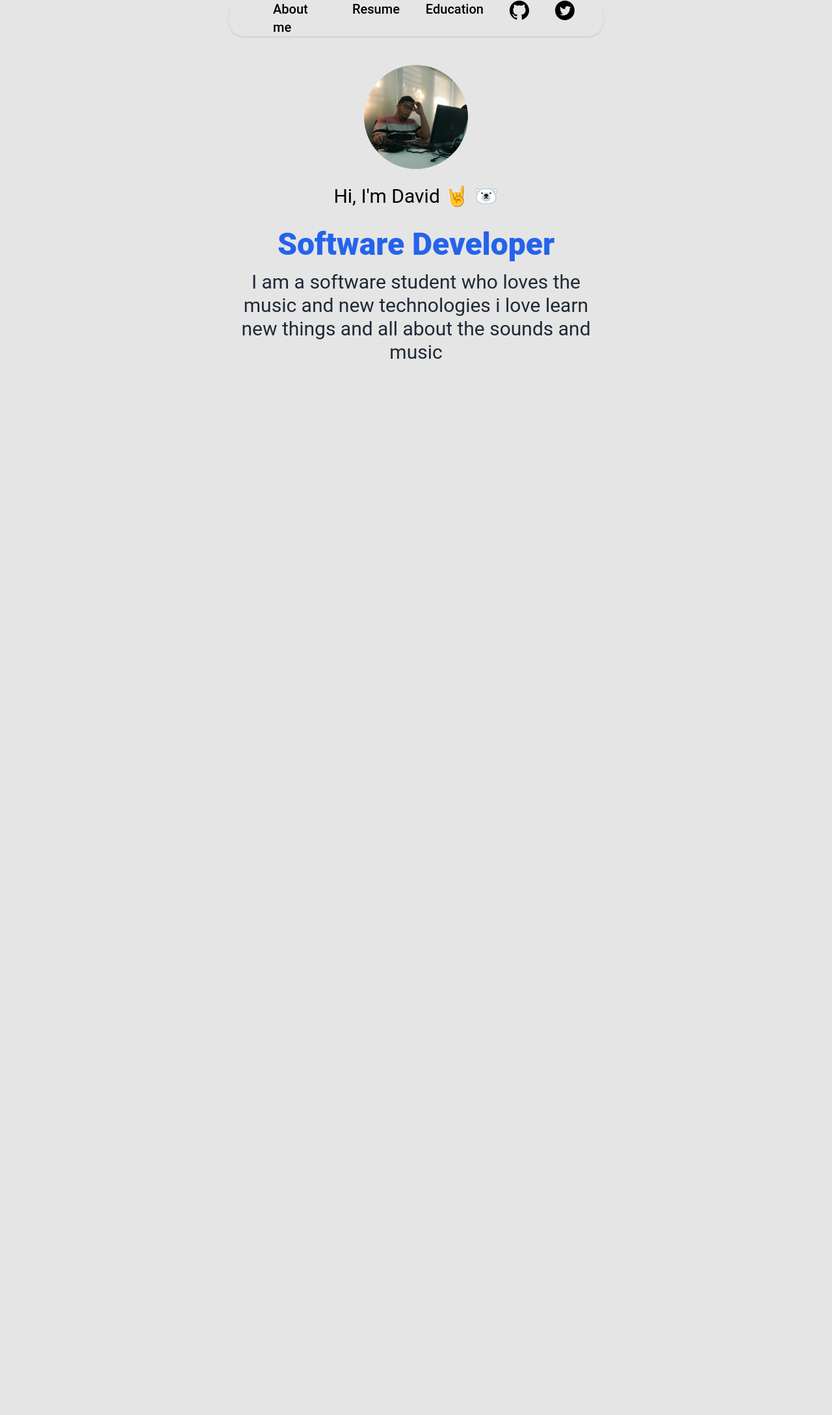
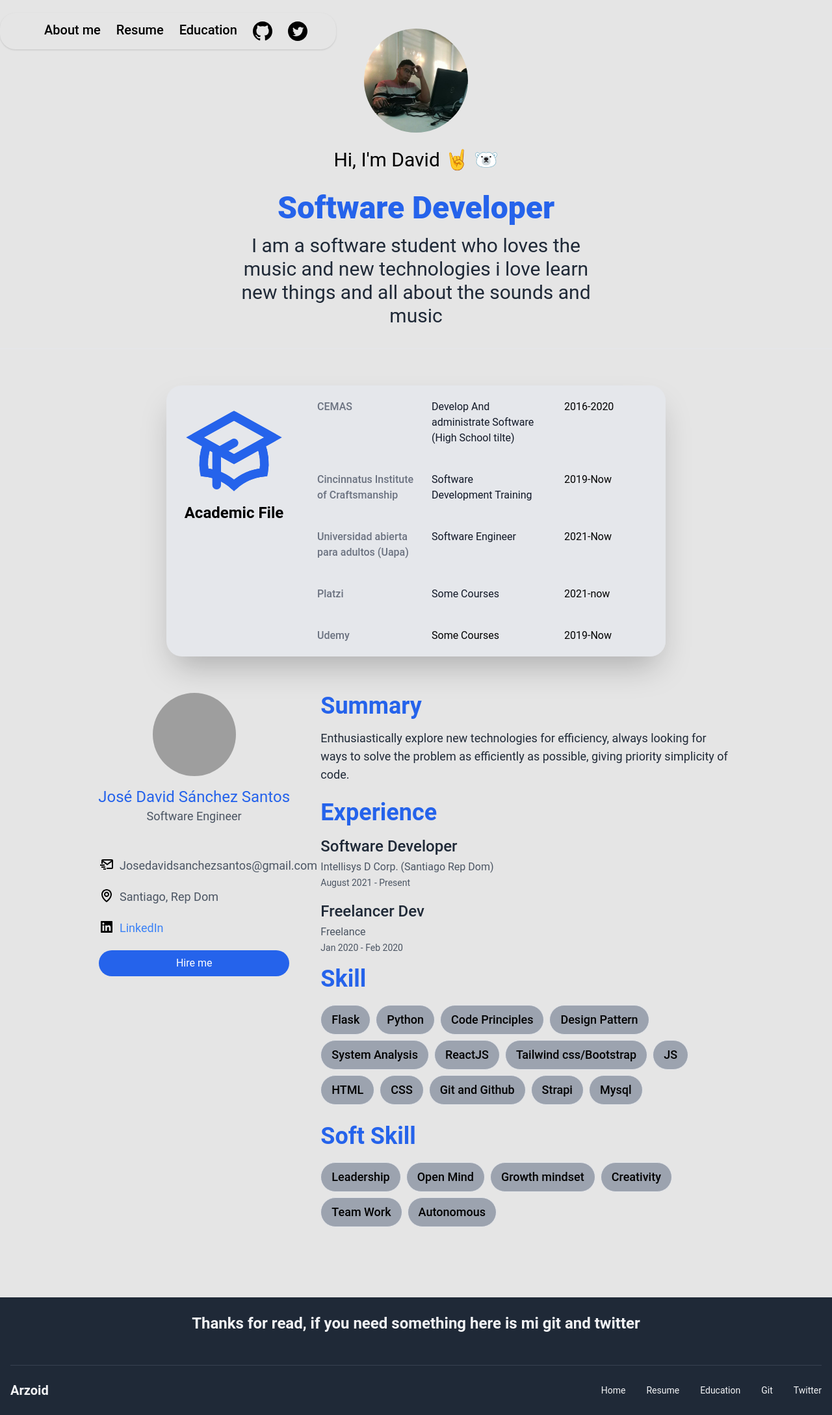
Before and after one commit to Arzoid29/myPort, a React (Create React App) app: page / in a window 1280 px wide. Shown: the whole page at 65% size. Before the commit the page ends 800 px from the top, so only its background shows below. Built offline with nearby package versions, Linux system fonts and the light colour scheme; grey boxes are pictures that could not be loaded.

Commit message:
final version 1

```diff
--- a/src/App.js
+++ b/src/App.js
@@ -1,20 +1,26 @@
 import React from "react";
-import { BrowserRouter as Router, Switch, Route } from "react-router-dom";
-import {createBrowserHistory} from 'history';
+
 import NavBar from "./components/Navbar";
 import Education from "./pages/education";
+import Footer from "./pages/Footer";
 import Home from "./pages/Home";
 import Resume from "./pages/Resume";
-const history = createBrowserHistory();
+
 export default function App() {
   return (
-    <Router history={history}>
-      <NavBar />
-      <Switch>
-        <Route path="/" exact={true} component={Home}></Route>
-        <Route path="/resume" exact={true} component={Resume}></Route>
-        <Route path="/education" exact={true} component={Education}></Route>
-      </Switch>
-    </Router>
+    <>
+      <NavBar/>
+      <Home/>
+      <br/>
+      <hr className='text-black'/>
+      <Education/>
+
+      <br/>
+      <Resume/>
+      <br/>
+      <br/>
+      <br/>
+      <Footer/>
+    </>
   );
 }
--- a/src/components/Navbar.js
+++ b/src/components/Navbar.js
@@ -6,9 +6,9 @@ import { MenuIcon, XIcon,} from "@heroicons/react/outline";
 import Git from "./git";
 import Twitter from "./Twitter";
 const navigation = [
-  { name: "About me", href: "/", current: false },
-  { name: "Resume", href: "/resume", current: false },
-  { name: "Education", href: "/education", current: false },
+  { name: "About me", href: "#Home", current: false },
+  { name: "Resume", href: "#resume", current: false },
+  { name: "Education", href: "#education", current: false },
   { name: <Git/>, href: "https://github.com/Arzoid29", current: false },
   { name: <Twitter/>, href: "https://twitter.com/Arzoidss", current: false },
 ];
@@ -19,14 +19,14 @@ function classNames(...classes) {
 
 export default function NavBar() {
   return (
-    <Disclosure as="nav" className=" max-w-xl mx-auto  shadow rounded-3xl ">
+    <Disclosure as="nav" className=" max-w-xl mx-auto  shadow rounded-3xl  fixed bg">
       {({ open }) => (
         <>
           <div className="max-w-5xl mx-auto px-2 sm:px-6 lg:px-8  ">
             <div className="relative flex items-center justify-between h-14 ">
               <div className="absolute inset-y-0 left-0 flex items-center sm:hidden">
                 {/* Mobile menu button*/}
-                <Disclosure.Button className="inline-flex items-center justify-center p-2 rounded-md text-gray-400 hover:text-white hover:bg-gray-700 focus:outline-none focus:ring-2 focus:ring-inset focus:ring-white">
+                <Disclosure.Button className="inline-flex items-center justify-center p-2 rounded-md bg-black text-gray-400 hover:text-white hover:bg-blue-600 focus:outline-none focus:ring-2 focus:ring-inset focus:ring-white">
                   <span className="sr-only">Open main menu</span>
                   {open ? (
                     <XIcon className="block h-6 w-6" aria-hidden="true" />
@@ -37,14 +37,14 @@ export default function NavBar() {
               </div>
               <div className="flex-1 flex items-center justify-center sm:items-stretch sm:justify-center">
                 <div className="hidden sm:block sm:ml-6">
-                  <div className="flex space-x-4">
+                  <div className="flex space-x-0">
                     {navigation.map((item) => (
                       <a
                         key={item.name}
                         href={item.href}
                         className={classNames(
                           item.current
-                            ? "bg-gray-700 text-white hover:bg-blue-600 animate-pulse"
+                            ? " text-white hover:bg-blue-600 animate-pulse"
                             : "text-black hover:bg-blue-600 hover:text-white ",
                           "px-3 py-2 rounded-full text-xl font-medium"
                         )}
@@ -67,9 +67,9 @@ export default function NavBar() {
                   href={item.href}
                   className={classNames(
                     item.current
-                      ? "bg-gray-700 text-white hover:bg-blue-700"
+                      ? " text-white hover:bg-blue-700"
                       : "text-black hover:bg-blue-600 hover:text-white",
-                    "block px-3 py-2 rounded-md text-base font-medium"
+                    "block px-3 py-2  text-base font-medium"
                   )}
                   aria-current={item.current ? "page" : undefined}
                 >
--- /dev/null
+++ b/src/pages/Footer.js
@@ -0,0 +1,36 @@
+/* eslint-disable jsx-a11y/anchor-is-valid */
+import React from 'react'
+
+export default function Footer() {
+    return (
+        <><footer class="flex justify-center px-4 text-gray-100 bg-gray-800">
+        <div class="container py-6">
+            <h1 class="text-center text-lg font-bold lg:text-2xl">
+                Thanks for read, if you need something here is mi git and twitter
+            </h1>
+
+            <div class="flex justify-center mt-6">
+                <div class="bg-white rounded-lg">
+                </div>
+            </div>
+
+            <hr class="h-px mt-6 bg-gray-700 border-none"></hr>
+
+            <div class="flex flex-col items-center justify-between mt-6 md:flex-row">
+                <div>
+                    <a href="#" class="text-xl font-bold">Arzoid</a>
+                </div>
+                <div class="flex mt-4 md:m-0">
+                    <div class="-mx-4">
+                      <a href="#Home" class="px-4 text-sm">Home</a>
+                      <a href="#resume" class="px-4 text-sm">Resume</a>
+                      <a href="#education" class="px-4 text-sm">Education</a>
+                      <a href="https://github.com/Arzoid29" class="px-4 text-sm">Git</a>
+                      <a href="https://twitter.com/Arzoidss" class="px-4 text-sm">Twitter</a>
+                  	</div>
+                </div>
+            </div>
+        </div>
+    </footer></>
+    )
+}
--- a/src/pages/Home.js
+++ b/src/pages/Home.js
@@ -4,6 +4,7 @@ import logo from "../images/porfile.jpg";
 
 export default function Home() {
   return (
+    <section id="Home">
     <div className=' max-w-xl mx-auto mt-5 rounded-lg'>
       <br />
       <img src={logo} className="rounded-full w-40 mx-auto" />
@@ -20,5 +21,6 @@ export default function Home() {
 
       </p>
     </div>
+    </section>
   );
 }
--- a/src/pages/Resume.js
+++ b/src/pages/Resume.js
@@ -2,9 +2,10 @@
 import React from 'react'
 export default function Resume() {
     return (
-        <div className="mt-6 max-w-screen-lg md:flex mx-auto">
+        <section id="resume">
+        <div className="mt-6 max-w-screen-lg md:flex mx-auto ">
       <><div className="md:w-1/3 p-2 relative">
-                <div className="md:fixed">
+                <div className="">
                     <div className="md:block">
                         <img
                             className="h-32 w-32 rounded-full mx-auto "
@@ -204,5 +205,6 @@ export default function Resume() {
                     </div>
                 </div></>
     </div>
+    </section>
     )
 }
--- a/src/pages/education.js
+++ b/src/pages/education.js
@@ -3,20 +3,21 @@ import { AcademicCapIcon} from '@heroicons/react/outline';
 
 export default function PerfilSection() {
    return (
-      <div className="bg-white shadow-2xl overflow-hidden sm:rounded-3xl max-w-3xl  mx-auto border-blue-600 border-4 mt-14 flex ">
+      <section id="education">
+      <div className="bg-gray-200 shadow-2xl overflow-hidden sm:rounded-3xl max-w-3xl  mx-auto  mt-14 flex ">
          <div className="px-4 py-5 sm:px-6 ">
             <AcademicCapIcon
                className="rounded-full w-40 mx-auto  text-blue-600 "
             />
             <div className="space-x-8 flex justify-center ">
-               <p className="bg-gray-50  text-2xl  hover:text-blue-600 font-semibold capitalize ">
+               <p className="bg-gray-200 text-2xl  hover:text-blue-600 font-semibold capitalize ">
                Academic file
                </p>
             </div>
          </div>
          <div className="border-t border-gray-200 ">
             <dl>
-               <div className="px-4 py-5 sm:grid sm:grid-cols-3 sm:gap-4 sm:px-6">
+               <div className="px-4 py-5 sm:grid sm:grid-cols-3 sm:gap-4 sm:px-6 bg-gray-200">
                   <dt className="text-md font-medium text-gray-500 ">
                      CEMAS
                   </dt>
@@ -24,13 +25,13 @@ export default function PerfilSection() {
                   <dd className="mt-1 text-md text-gray-900 sm:mt-0 sm:-span-2">
                      Develop And administrate Software (High School tilte)
                   </dd>
-                  <div className="ml-4 flex-shrink-0 ">
-                     <p className="bg-gray-50  pl-3 ml-auto hover:opacity-50">
+                  <div className="ml-4 flex-shrink-0 bg-gray-200 ">
+                     <p className="  pl-3 ml-auto hover:opacity-50 bg-gray-200">
                         2016-2020
                      </p>
                   </div>
                </div>
-               <div className="bg-gray-50 px-4 py-5 sm:grid sm:grid-cols-3 sm:gap-4 sm:px-6">
+               <div className="bg-gray-200 px-4 py-5 sm:grid sm:grid-cols-3 sm:gap-4 sm:px-6">
                   <dt className="text-md font-medium text-gray-500">
                   Cincinnatus Institute of Craftsmanship
                   </dt>
@@ -38,12 +39,12 @@ export default function PerfilSection() {
                      Software Development Training
                   </dd>
                   <div className="ml-4 flex-shrink-0">
-                     <button className="bg-gray-50  pl-3 ml-auto hover:opacity-50">
+                     <button className="bg-gray-200  pl-3 ml-auto hover:opacity-50">
                         2019-Now
                      </button>
                   </div>
                </div>
-               <div className="bg-white px-4 py-5 sm:grid sm:grid-cols-3 sm:gap-4 sm:px-6">
+               <div className="bg-gray-200 px-4 py-5 sm:grid sm:grid-cols-3 sm:gap-4 sm:px-6 ">
                   <dt className="text-md font-medium text-gray-500">
                         Universidad abierta para adultos (Uapa)
                   </dt>
@@ -51,12 +52,12 @@ export default function PerfilSection() {
                      Software Engineer
                   </dd>
                   <div className="ml-4 flex-shrink-0">
-                     <button className="bg-gray-50  pl-3 ml-auto hover:opacity-50">
+                     <button className="  pl-3 ml-auto hover:opacity-50 bg-gray-200">
                         2021-Now
                      </button>
                   </div>
                </div>
-               <div className="bg-gray-50 px-4 py-5 sm:grid sm:grid-cols-3 sm:gap-4 sm:px-6">
+               <div className=" px-4 py-5 sm:grid sm:grid-cols-3 sm:gap-4 sm:px-6 bg-gray-200">
                   <dt className="text-md font-medium text-gray-500">
                      Platzi
                   </dt>
@@ -64,12 +65,12 @@ export default function PerfilSection() {
                      Some Courses
                   </dd>
                   <div className="ml-4 flex-shrink-0">
-                     <button className="bg-gray-50  pl-3 ml-auto hover:opacity-50">
+                     <button className="  pl-3 ml-auto hover:opacity-50 bg-gray-200">
                         2021-now
                      </button>
                   </div>
                </div>
-               <div className="bg-white px-4 py-5 sm:grid sm:grid-cols-3 sm:gap-4 sm:px-6">
+               <div className=" px-4 py-5 sm:grid sm:grid-cols-3 sm:gap-4 sm:px-6 bg-gray-200">
                   <dt className="text-md font-medium text-gray-500">
                      Udemy
                   </dt>
@@ -77,13 +78,15 @@ export default function PerfilSection() {
                      Some Courses
                   </dd>
                   <div className="ml-4 flex-shrink-0">
-                     <button className="bg-gray-50  pl-3 ml-auto hover:opacity-50">
+                     <button className="  pl-3 ml-auto hover:opacity-50 bg-gray-200">
                         2019-Now
                      </button>
                   </div>
                </div>
             </dl>
          </div>
+
       </div>
+      </section>
    );
 }
```
